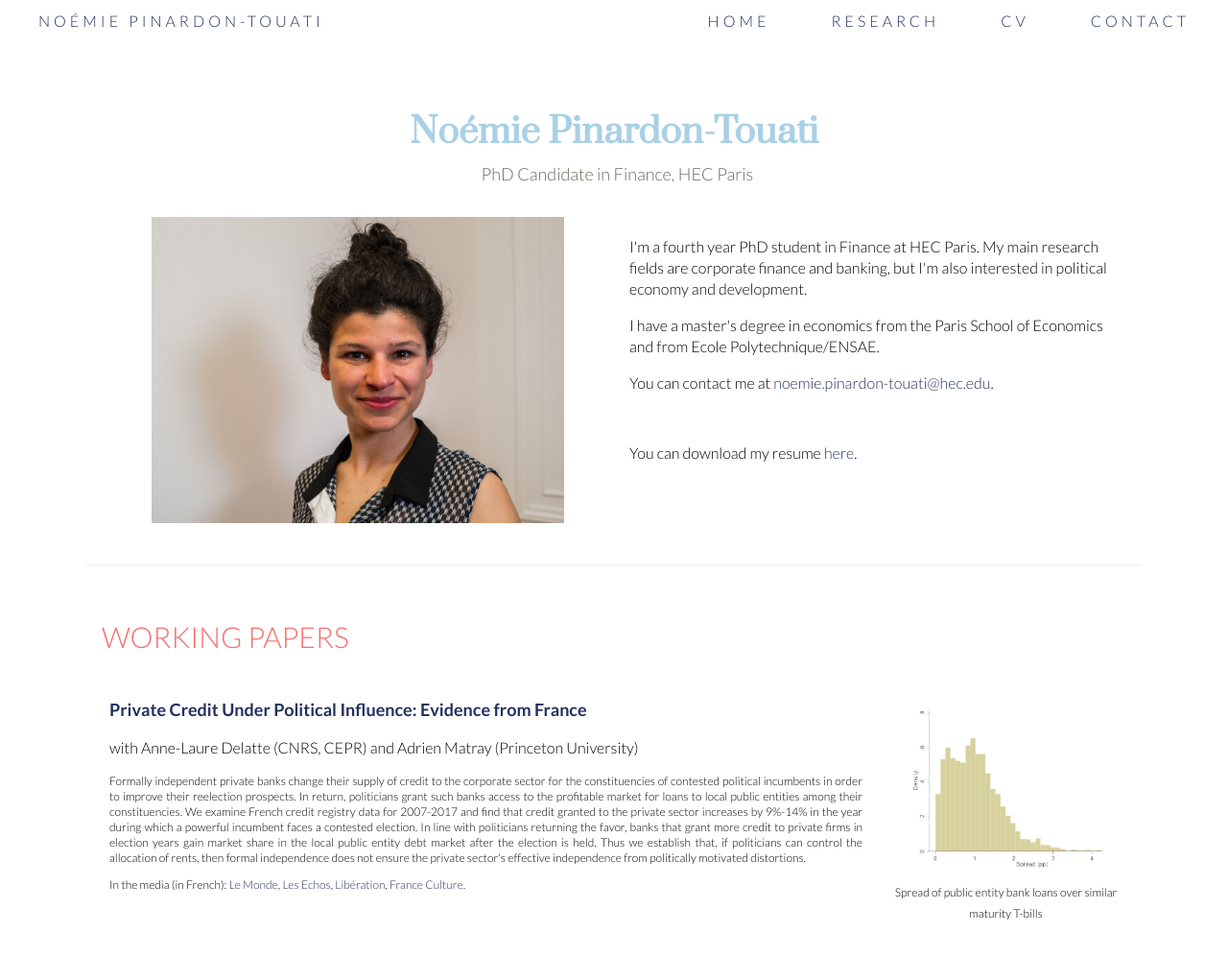
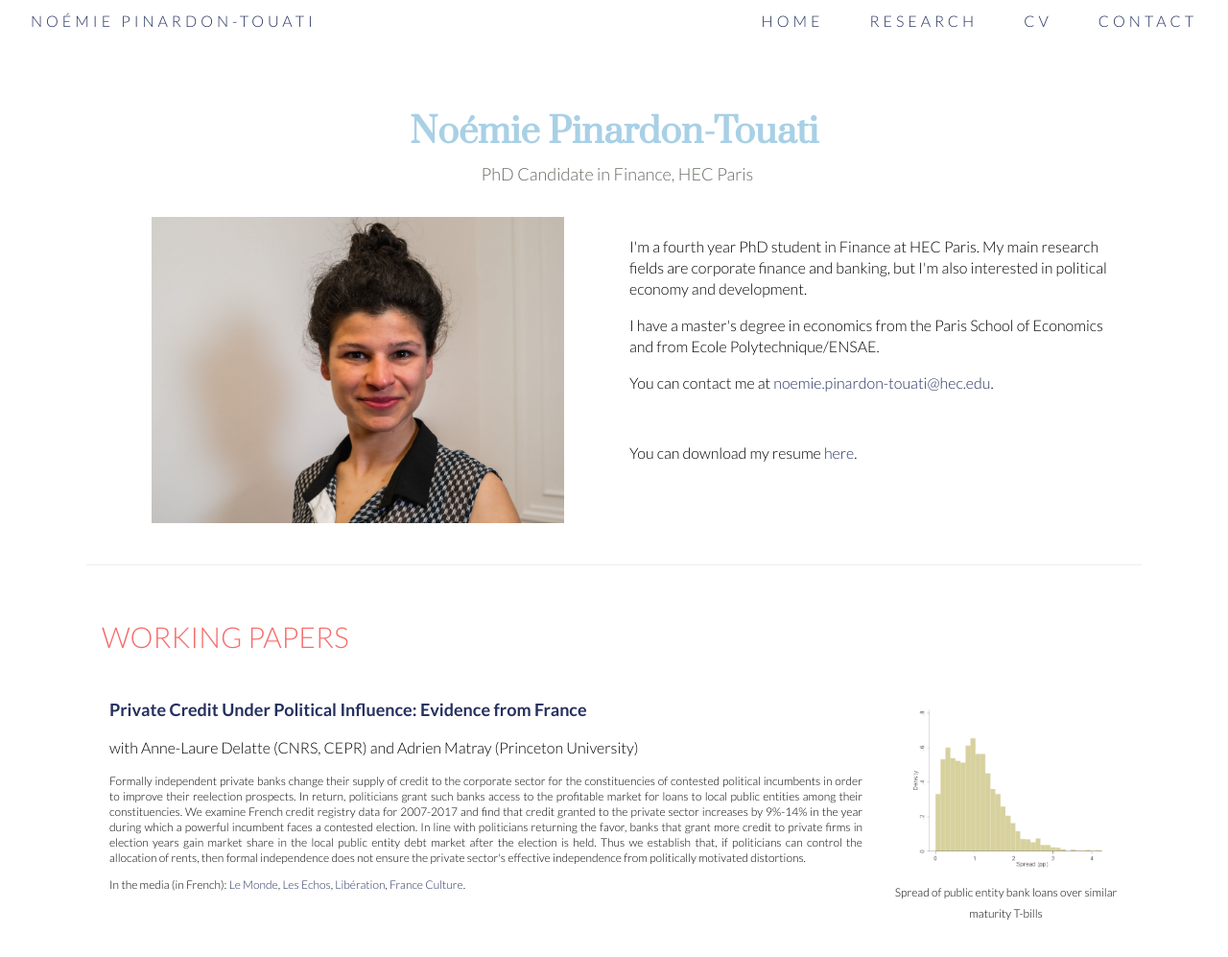
Before and after one commit to npinardontouati/npinardontouati.github.io, a plain HTML site: page index.html in a window 1280 px wide. Shown: the top 997 px of the page at 96% size. Drawn offline with Linux system fonts and the light colour scheme.

Commit message:
Update style.css

```diff
--- a/style.css
+++ b/style.css
@@ -113,7 +113,7 @@ hr{border:0;border-top:1px solid #eee;margin:15px 0}
 .w3-modal{z-index:3;display:none;padding-top:100px;position:fixed;left:0;top:0;width:100%;height:100%;overflow:auto;background-color:rgb(0,0,0);background-color:rgba(0,0,0,0.4)}
 .w3-modal-content{margin:auto;background-color:#fff;position:relative;padding:0;outline:0;width:600px}
 .w3-bar{width:100%;overflow:hidden}.w3-center .w3-bar{display:inline-block;width:auto}
-.w3-bar .w3-bar-item{padding:8px 32px;float:left;width:auto;border:none;display:block;outline:0}
+.w3-bar .w3-bar-item{padding:8px 24px;float:left;width:auto;border:none;display:block;outline:0}
 .w3-bar .w3-dropdown-hover,.w3-bar .w3-dropdown-click{position:static;float:left}
 .w3-bar .w3-button{white-space:normal}
 .w3-bar-block .w3-bar-item{width:100%;display:block;padding:8px 16px;text-align:left;border:none;white-space:normal;float:none;outline:0}
```
